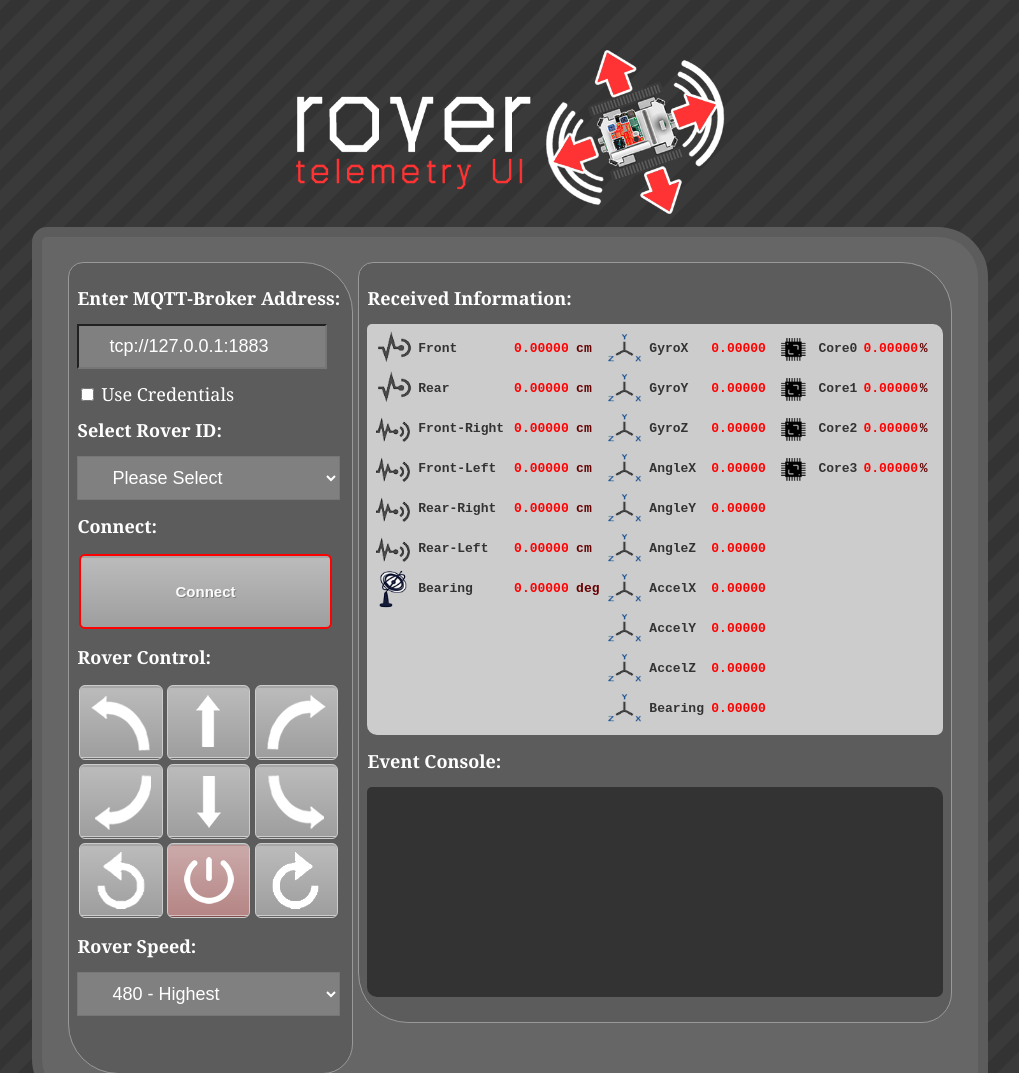
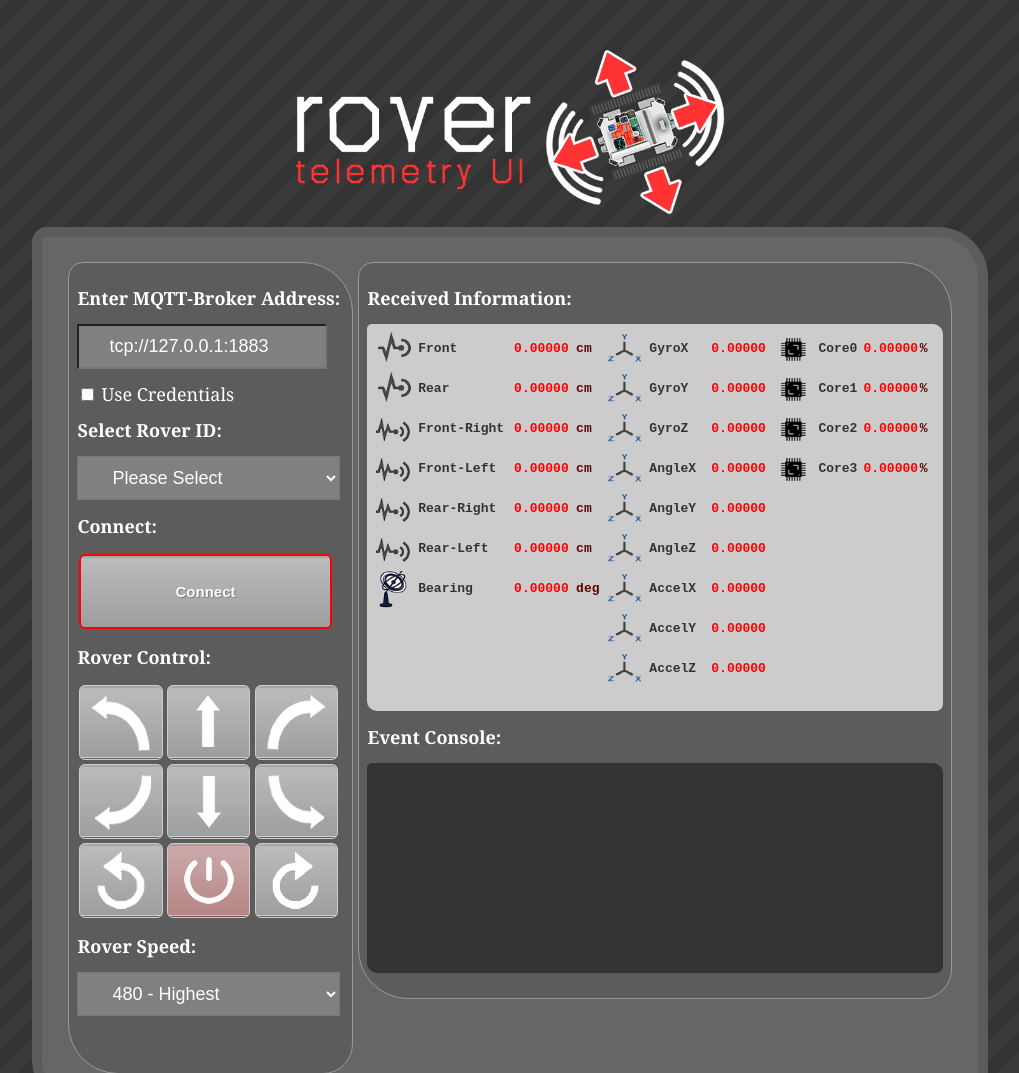
Before and after one commit to app4mc-rover/rover-telemetry-ui, a website: page rovertelemetryui.html in a window 1280 px wide. Shown: the top 1073 px of the page, without its empty margins (130-1149 px from the left). Drawn offline with nearby package versions, Linux system fonts and the light colour scheme; no server answers.

Commit message:
Sensor information updated
Signed-off-by: Mustafa Özcelikörs <mozcelikors@gmail.com>

```diff
--- a/rovertelemetryui.html
+++ b/rovertelemetryui.html
@@ -151,10 +151,6 @@ socketIOClient.on('angley_update', function(data){
 
 socketIOClient.on('anglez_update', function(data){
 	$('td#anglez_val').html(data.toFixed(2));
-});
-
-socketIOClient.on('gyb_update', function(data){
-	$('td#gyb_val').html(data.toFixed(2));
 });
 
 socketIOClient.on('core0_update', function(data){
@@ -532,9 +528,9 @@ $('input#credentials_checkbox').click(function(){
         	    <td>&nbsp;</td>
         	    <td>&nbsp;</td>
         	    <td>&nbsp;</td>
-        	    <td><img src="images/telemetry_icons/accellogo.png" width="40" height="40" /></td>
-        	    <td>Bearing</td>
-        	    <td class="tdSensorVal" id="gyb_val">0.00000</td>
+        	    <td>&nbsp;</td>
+        	    <td>&nbsp;</td>
+        	    <td>&nbsp;</td>
         	    <td>&nbsp;</td>
         	    <td>&nbsp;</td>
         	    <td>&nbsp;</td>
--- a/scripts/start_rovertelemetryui.js
+++ b/scripts/start_rovertelemetryui.js
@@ -216,9 +216,6 @@ io.on('connection', function (socket) {
 					var myval = json_data.gy521.angle.z;
 					socket.emit('anglez_update', myval);
 
-					var myval = json_data.gy521.bearing;
-					socket.emit('gyb_update', myval);
-
 					var myval = json_data.cores.core0;
 					socket.emit('core0_update', myval);
 
```
